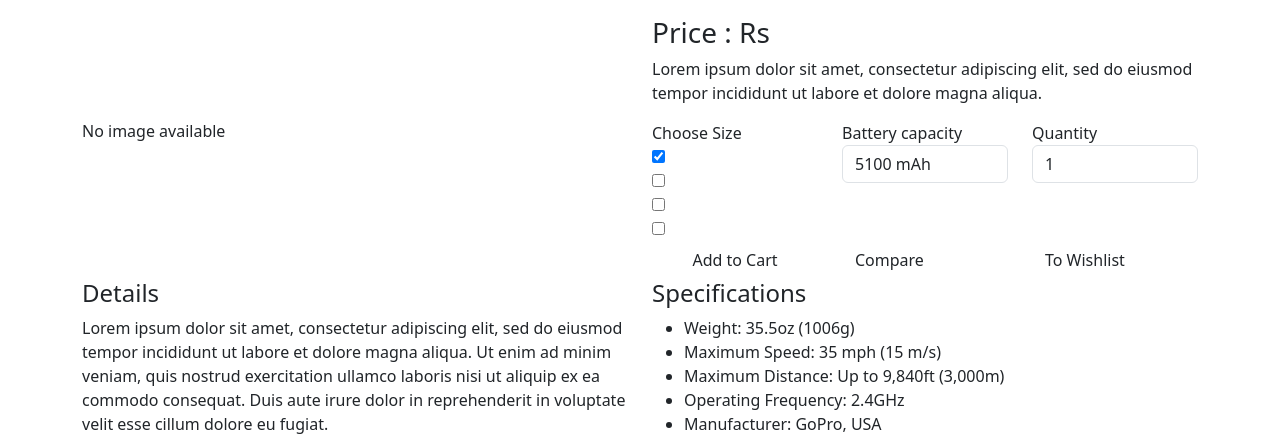
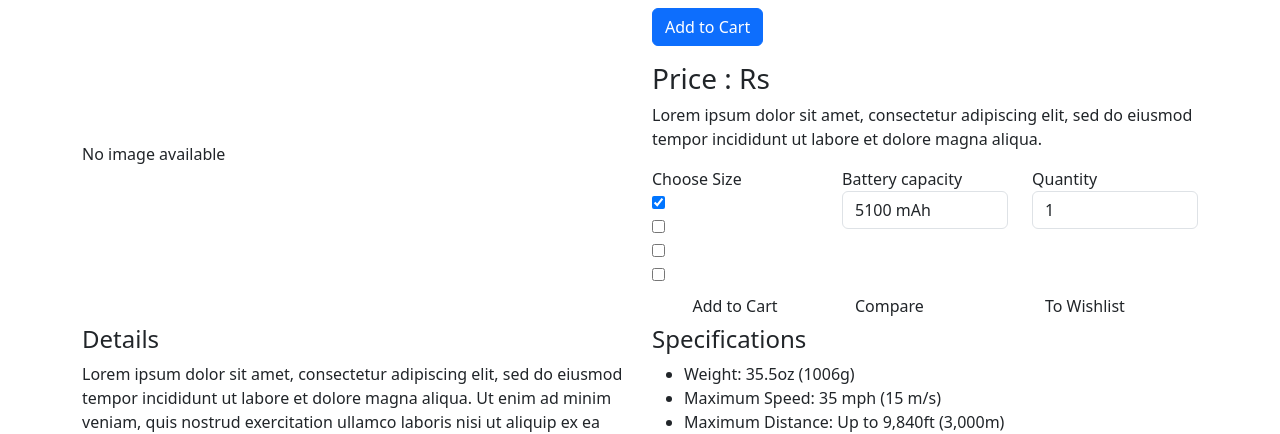
Before and after one commit to Arslanbaig84/ecom, a Django app: template products/templates/products/product.html in a window 1280 px wide. Shown: the part 58-492 px from the top of the page. Run offline with Django 4.2, Linux system fonts and the light colour scheme; the template is opened without the code that fills it, so the values that code supplies are empty.

Commit message:
added cart routes to products

```diff
--- a/products/templates/products/product.html
+++ b/products/templates/products/product.html
@@ -32,6 +32,9 @@
                             <h2 class="title">{{product.product_name}}</h2>
                             <p class="category"><i class="lni lni-tag"></i> {{product.product_category.category_name}}
                                 <a href="javascript:void(0)">{{product.product_slug}}</a>
+                                <a href="#">
+                                    <button class="btn btn-primary">Add to Cart</button>
+                                </a>
                             </p>
                             <h3 class="price">Price : Rs {{product.product_price}}</h3>
                             <p class="info-text">Lorem ipsum dolor sit amet, consectetur adipiscing elit, sed do eiusmod
```
